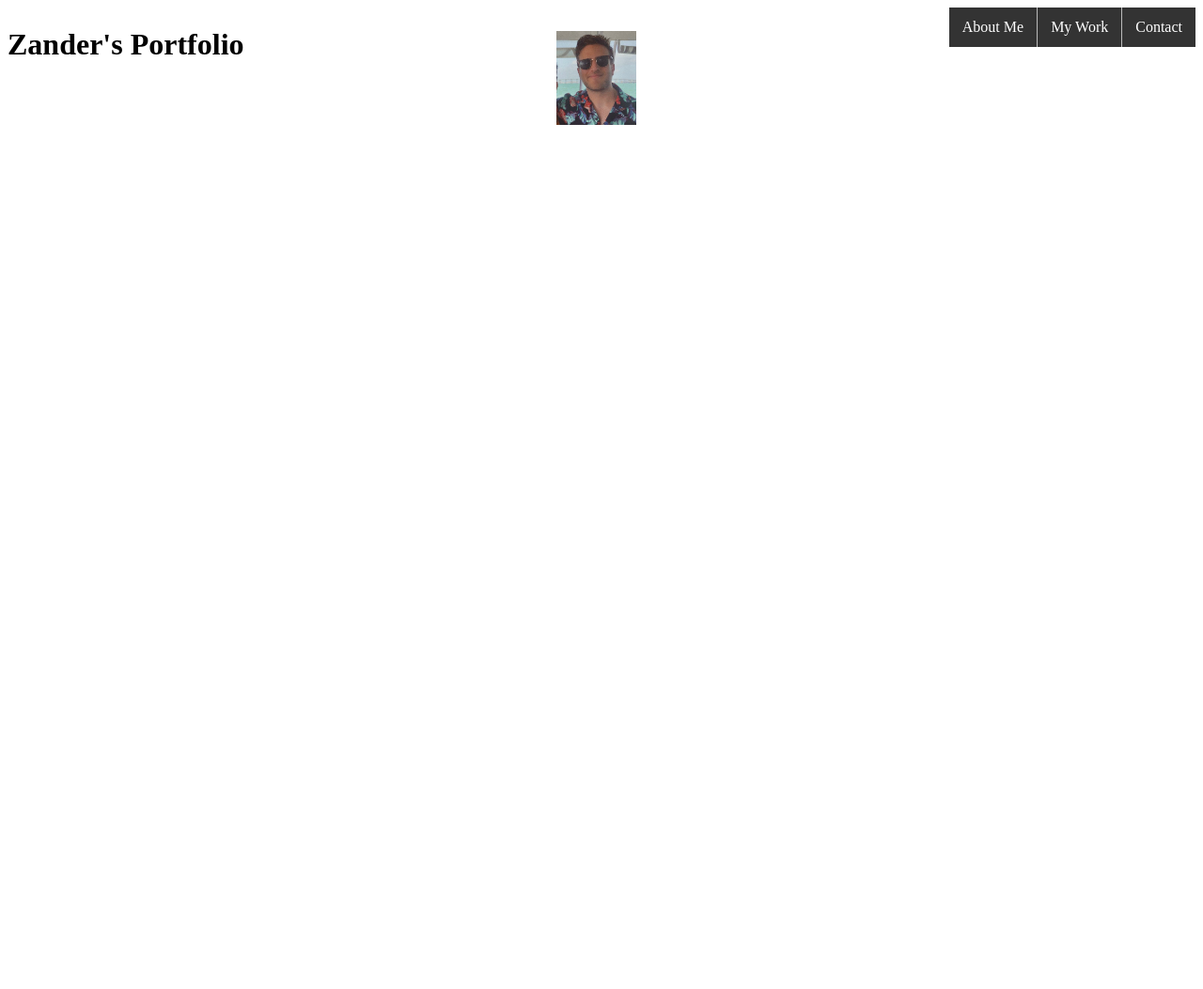
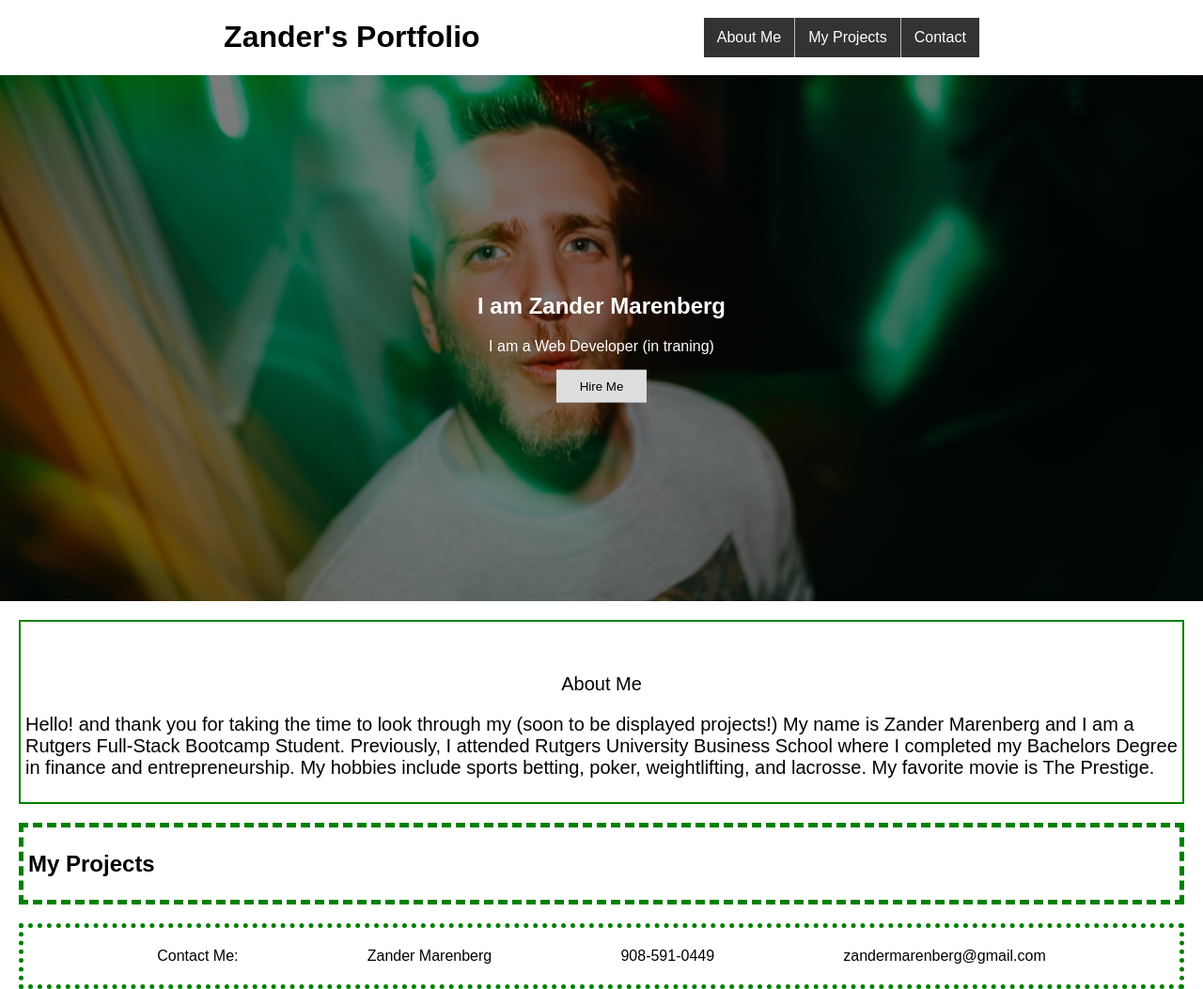
Before and after one commit to Zander-M75/Zander-s-Portfolio-V1, a plain HTML site: page index.html in a window 1280 px wide. Shown: the whole page at 94% size. Before the commit the page ends 800 px from the top, so only its background shows below. Drawn offline with Linux system fonts and the light colour scheme.

Commit message:
hero section and about me

```diff
--- a/Assets/style.css
+++ b/Assets/style.css
@@ -1,15 +1,9 @@
 .row {
     display: flex;
     flex-direction: row;
-    justify-content: space-between;
+    justify-content: space-evenly;
+    align-items: center;
 }
-
-.headshotsize {
-    width: 85px;
-    height: 100px;
-    margin:25px;
-}
-
 
 
 ul {
@@ -21,11 +15,9 @@ ul {
     position: relative;
     top: 0;
     width: 100%;
-    z-index: 3;
   }
 
   li {
-  float: left;
   border-right: 1px solid #bbb;
   }
 
@@ -44,3 +36,66 @@ ul {
   li a:hover {
     background-color: salmon;
   }
+
+  body, html {
+    height: 100%;
+    margin: 0;
+    font-family: Arial, Helvetica, sans-serif;
+  }
+
+  .hero-image {
+    background-image: linear-gradient(rgba(0, 0, 0, 0.5), rgba(0, 0, 0, 0.5)), url("./HS2.JPG");
+    height: 70%;
+    background-position: center;
+    background-repeat: no-repeat;
+    background-size: cover;
+    position: relative;
+  }
+
+  .hero-text {
+    text-align: center;
+    position: absolute;
+    top: 50%;
+    left: 50%;
+    transform: translate(-50%, -50%);
+    color: white;
+  }
+
+  .hero-text button {
+    border: none;
+    outline: 0;
+    display: inline-block;
+    padding: 10px 25px;
+    color: black;
+    background-color: #ddd;
+    text-align: center;
+    cursor: pointer;
+  }
+
+  .hero-text button:hover {
+    background-color: #555;
+    color: white;
+  }
+
+.aboutme-style {
+    display: flex;
+    flex-direction: column;
+    align-items: center;
+    font-size: 20px;
+    margin: 20px;
+    padding: 5px;
+    border: 2px solid green;
+}
+
+.main-style {
+    margin: 20px;
+    padding: 5px;
+    border: 5px dashed green;
+}
+
+
+.footer {
+   border: 5px dotted green;
+   margin: 20px;
+   padding: 5px;
+}
--- a/index.html
+++ b/index.html
@@ -9,21 +9,52 @@
 </head>
 
 <body>
-  <header class="row">
+
+    <header class="row">
     <h1>Zander's Portfolio</h1>
-
-    <img class="headshotsize" src="./Assets/Headshot.jpg" alt="Headshot">
-
   <nav>
     <ul class="row">
         <li><a href="#about">About Me</a></li>
-        <li><a href="#MyWork">My Work</a></li>
+        <li><a href="#mywork">My Projects</a></li>
         <li><a href="#contact">Contact</a></li>
     </ul>
-
   </nav>
 
-  </header>
+</header>
+
+<div class="hero-image">
+  <div class="hero-text">
+    <h2>I am Zander Marenberg</h2>
+    <p>I am a Web Developer (in traning)</p>
+    <button>Hire Me</button>
+  </div>
+</div>
+
+<section id="about" class="aboutme-style">
+  <h2></h2>About Me</h2>
+
+  <p>
+    Hello! and thank you for taking the time to look through my (soon to be displayed projects!)  My name is Zander Marenberg and I am a Rutgers Full-Stack Bootcamp Student.  Previously, I attended Rutgers University Business School where I completed my Bachelors Degree in finance and entrepreneurship.  My hobbies include sports betting, poker, weightlifting, and lacrosse.  My favorite movie is The Prestige.
+  </p>
+</section>
+
+<main class="main-style" id="mywork">
+<h2>My Projects</h2>
+
+
+
+
+
+
+</main>
+
+<footer id="contact" class="row footer">
+<p>Contact Me:</p>
+<p>Zander Marenberg</p>
+<p>908-591-0449</p>
+<p>zandermarenberg@gmail.com</p>
+
+</footer>
 
 </body>
 </html>
```
Also changed, not shown: Assets/HS2.JPG (added), Assets/IMG_1476.jpg (added), Assets/sample.jpg (added).
